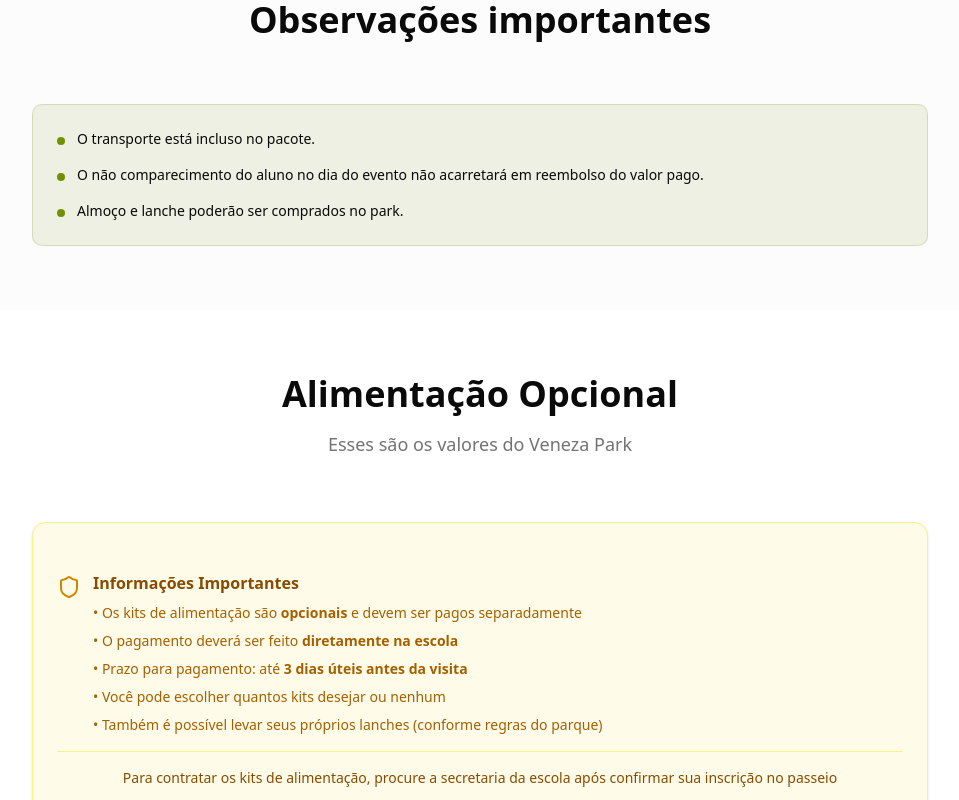
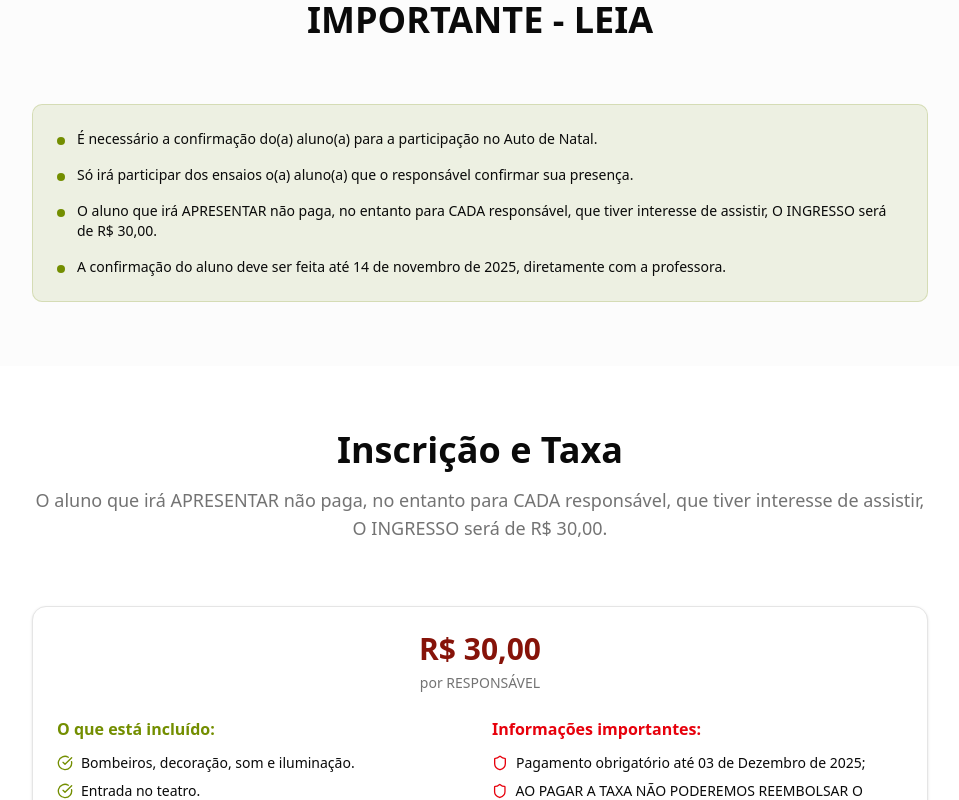
Before and after one commit to pedrologapp/amadeus2025atodenatal1, a React (Vite) app: page / in a window 1280 px wide. Shown: the part 2240-3040 px from the top of the page, without its empty margins (160-1119 px from the left). Built offline with nearby package versions, Linux system fonts and the light colour scheme.

Commit message:
Update App.jsx

```diff
--- a/src/App.jsx
+++ b/src/App.jsx
@@ -331,10 +331,10 @@ function App() {
             <h2 className="text-4xl font-bold mb-4 gradient-text">Sobre o Evento</h2>
             <p className="text-lg text-muted-foreground max-w-3xl mx-auto">
             O Auto de Natal é uma apresentação teatral que conta a história do nascimento de Jesus
-de forma lúdica e emocionante. É uma tradição que mistura teatro, música e a magia do
-Natal, onde as crianças dão vida aos personagens dessa história tão especial. Este ano,
-nossos alunos prepararam um espetáculo lindo no Teatro Poti Cavalcanti para celebrar o
-encerramento do ano letivo.
+			de forma lúdica e emocionante. É uma tradição que mistura teatro, música e a magia do
+			Natal, onde as crianças dão vida aos personagens dessa história tão especial. Este ano,
+			nossos alunos prepararam um espetáculo lindo no Teatro Poti Cavalcanti para celebrar o
+			encerramento do ano letivo.
 			</p>
           </div>
 
@@ -390,7 +390,7 @@ encerramento do ano letivo.
               </CardHeader>
               <CardContent>
                 <p className="text-sm text-center">
-                  Entrada: 13:30 da tarde
+                  Entrada: 13:30
                 </p>
                 <p className="text-sm text-center">
                   Início das apresentações: 14:00
@@ -461,7 +461,7 @@ encerramento do ano letivo.
       <section id="documentacao" className="section-padding bg-muted/30">
         <div className="container mx-auto max-w-4xl">
           <div className="text-center mb-16">
-            <h2 className="text-4xl font-bold mb-4">Observações importantes</h2>
+            <h2 className="text-4xl font-bold mb-4">IMPORTANTE - LEIA</h2>
           </div>
 
           <div className="mt-8 p-6 bg-accent/10 rounded-lg border border-accent/20">
@@ -471,7 +471,7 @@ encerramento do ano letivo.
                 <div className="w-2 h-2 bg-accent rounded-full mt-2 flex-shrink-0"></div>
                 <div>
                   <p className="text-sm">
-                  O transporte está incluso no pacote.
+                  É necessário a confirmação do(a) aluno(a) para a participação no Auto de Natal.
                   </p>
                 </div>
               </div>
@@ -480,7 +480,7 @@ encerramento do ano letivo.
                 <div className="w-2 h-2 bg-accent rounded-full mt-2 flex-shrink-0"></div>
                 <div>
                   <p className="text-sm">
-                    O não comparecimento do aluno no dia do evento não acarretará em reembolso do valor pago.
+                    Só irá participar dos ensaios  o(a) aluno(a) que o responsável confirmar sua presença.
                   </p>
                 </div>
               </div>
@@ -488,7 +488,15 @@ encerramento do ano letivo.
                 <div className="w-2 h-2 bg-accent rounded-full mt-2 flex-shrink-0"></div>
                 <div>
                   <p className="text-sm">
-                   Almoço e lanche poderão ser comprados no park.
+                   O aluno que irá APRESENTAR não paga, no entanto para CADA responsável, que tiver interesse de assistir, O INGRESSO será de R$ 30,00.
+                  </p>
+                </div>
+              </div>
+			 <div className="flex items-start space-x-3">
+                <div className="w-2 h-2 bg-accent rounded-full mt-2 flex-shrink-0"></div>
+                <div>
+                  <p className="text-sm">
+                   A confirmação do aluno deve ser feita até 14 de novembro de 2025, diretamente com a professora.
                   </p>
                 </div>
               </div>
@@ -498,7 +506,7 @@ encerramento do ano letivo.
         </div>
       </section>
 
-				{/* Alimentação Opcional */}
+				{/* Alimentação Opcional
       <section id="alimentacao" className="section-padding bg-white">
         <div className="container mx-auto max-w-4xl">
           <div className="text-center mb-16">
@@ -593,21 +601,21 @@ encerramento do ano letivo.
 
         </div>
       </section>
-
+		*/}
       {/* Custos e Pagamento */}
       <section id="custos" className="section-padding bg-white">
         <div className="container mx-auto max-w-4xl">
           <div className="text-center mb-16">
             <h2 className="text-4xl font-bold mb-4">Inscrição e Taxa</h2>
             <p className="text-lg text-muted-foreground">
-              Valor único por Aluno - À vista ou em até 4x no cartão.
+              O aluno que irá APRESENTAR não paga, no entanto para CADA responsável, que tiver interesse de assistir, O INGRESSO será de R$ 30,00.
             </p>
           </div>
 
           <Card className="mb-8">
             <CardHeader className="text-center">
-              <CardTitle className="text-3xl text-primary">R$ 280,00</CardTitle>
-              <CardDescription>por aluno</CardDescription>
+              <CardTitle className="text-3xl text-primary">R$ 30,00</CardTitle>
+              <CardDescription>por RESPONSÁVEL</CardDescription>
               {/*
               <div className="mt-4 p-3 bg-blue-50 rounded-lg">
                 <p className="text-sm text-blue-800">
@@ -624,11 +632,11 @@ encerramento do ano letivo.
                   <ul className="space-y-2 text-sm">
                     <li className="flex items-center">
                       <CheckCircle className="h-4 w-4 text-accent mr-2" />
-                      Transporte ida e volta.
+                      Bombeiros, decoração, som e iluminação.
                     </li>
                     <li className="flex items-center">
                       <CheckCircle className="h-4 w-4 text-accent mr-2" />
-                      Entrada para o park.
+                      Entrada no teatro.
                     </li>
                   </ul>
                 </div>
@@ -637,11 +645,11 @@ encerramento do ano letivo.
                   <ul className="space-y-2 text-sm">
                     <li className="flex items-start">
                       <Shield className="h-4 w-4 text-destructive mr-2 mt-0.5" />
-                      Pagamento obrigatório até 10 de Outubro de 2025;
+                      Pagamento obrigatório até 03 de Dezembro de 2025;
                     </li>
                     <li className="flex items-start">
                       <Shield className="h-4 w-4 text-destructive mr-2 mt-0.5" />
-                      O fardamento da escola não será usado nesse passeio, roupas apropriadas livre.
+                      AO PAGAR A TAXA NÃO PODEREMOS REEMBOLSAR O VALOR.
                     </li>
                   </ul>
                 </div>
@@ -724,21 +732,24 @@ encerramento do ano letivo.
                             className="w-full h-10 px-3 rounded-md border border-input bg-background text-sm"
                           >
                             <option value="">Selecione a série</option>
-                           {/*
+
 							<option value="Maternal II">Maternal II</option>
                             <option value="Maternal III">Maternal III</option>
                             <option value="Grupo 4">Grupo 4</option>
                             <option value="Grupo 5">Grupo 5</option>
-                            <option value="1º Ano">1º Ano</option>
+
+						    <option value="1º Ano">1º Ano</option>
                             <option value="2º Ano">2º Ano</option>
                             <option value="3º Ano">3º Ano</option>
-							*/}
+
 							<option value="4º Ano">4º Ano</option>
 							<option value="5º Ano">5º Ano</option>
+							  {/*
 							<option value="6º Ano">6º Ano</option>
 							<option value="7º Ano">7º Ano</option>
 							<option value="8º Ano">8º Ano</option>
 							<option value="9º Ano">9º Ano</option>
+							*/}
                           </select>
                         </div>
                         {/*
@@ -978,9 +989,9 @@ encerramento do ano letivo.
                           className="w-full h-10 px-3 rounded-md border border-input bg-background text-sm mt-2"
                         >
                           <option value={1}>1x de R$ {(valorTotal / 1).toFixed(2).replace('.', ',')}</option>
-                          <option value={2}>2x de R$ {(valorTotal / 2).toFixed(2).replace('.', ',')}</option>
+                          {/* <option value={2}>2x de R$ {(valorTotal / 2).toFixed(2).replace('.', ',')}</option>
                           <option value={3}>3x de R$ {(valorTotal / 3).toFixed(2).replace('.', ',')}</option>
-                          <option value={4}>4x de R$ {(valorTotal / 4).toFixed(2).replace('.', ',')}</option>
+                          <option value={4}>4x de R$ {(valorTotal / 4).toFixed(2).replace('.', ',')}</option>  */}
                         </select>
                       </div>
                     )}
```
